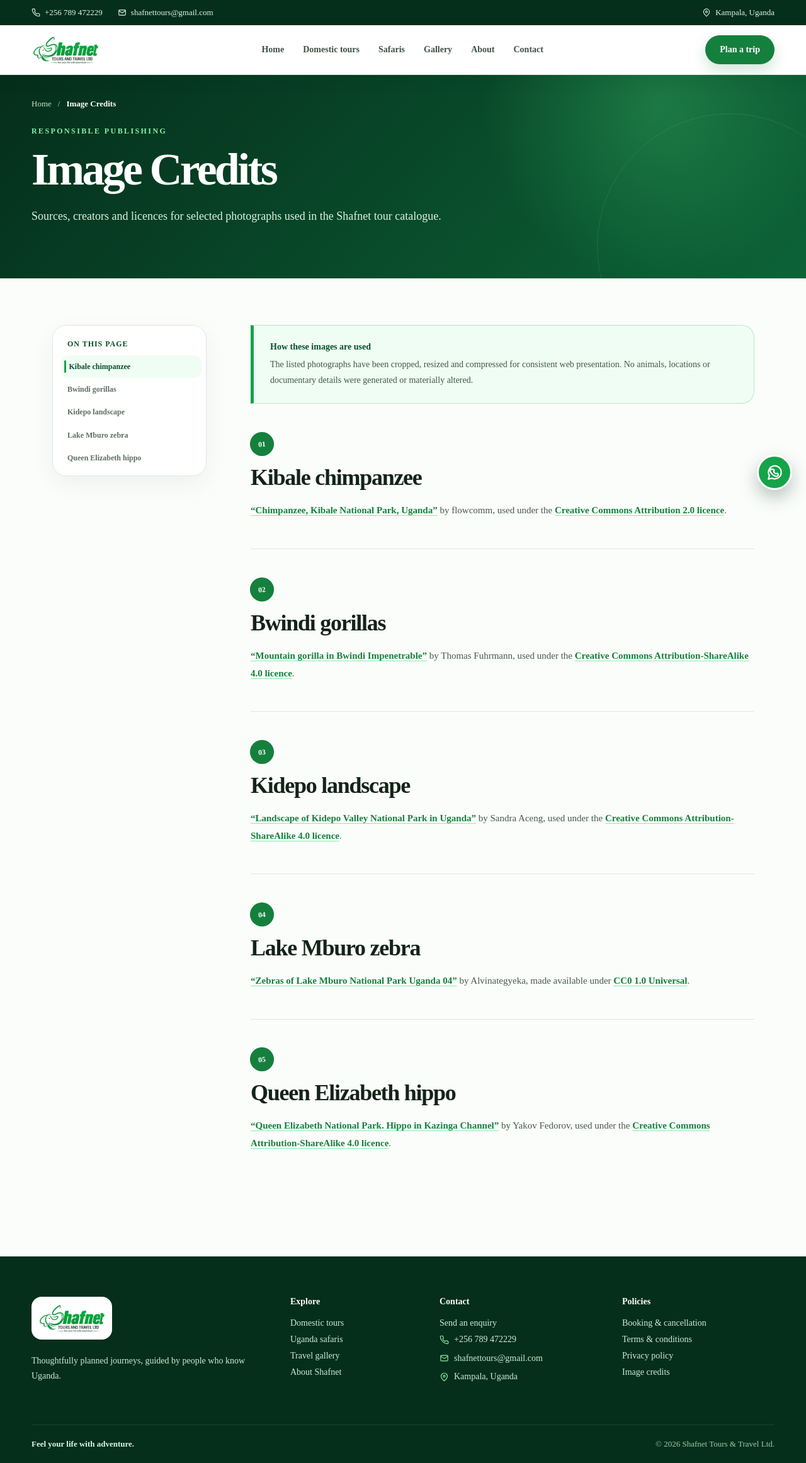
After one commit to carlparl/shafnet-tours, a Django app: page /image-credits/ in a window 1280 px wide. The commit adds this page. Shown: the whole page at 63% size. Run offline with Django 5.2, Linux system fonts and the light colour scheme.

Commit message:
Add verified safari catalogue imagery

```diff
--- a/templates/base.html
+++ b/templates/base.html
@@ -188,6 +188,7 @@
                 <a href="{% url 'booking_policy' %}">Booking & cancellation</a>
                 <a href="{% url 'terms_and_conditions' %}">Terms & conditions</a>
                 <a href="{% url 'privacy_policy' %}">Privacy policy</a>
+                <a href="{% url 'image_credits' %}">Image credits</a>
             </div>
         </div>
         <div class="container footer-bottom">
--- a/templates/tours/_tour_card.html
+++ b/templates/tours/_tour_card.html
@@ -1,8 +1,9 @@
 {% load image_urls %}
+{% tour_image_url tour 800 as tour_image_src %}
 <article class="tour-card group flex h-full flex-col overflow-hidden rounded-3xl bg-white">
     <a href="{% url 'tour_detail' tour.slug %}" class="relative block overflow-hidden" aria-label="View {{ tour.title }}">
-        {% if tour.image %}
-            <img src="{{ tour.image|optimized_image_url:'800' }}" class="image-zoom h-56 w-full object-cover" alt="{{ tour.title }}" loading="lazy" decoding="async">
+        {% if tour_image_src %}
+            <img src="{{ tour_image_src }}" class="image-zoom h-56 w-full object-cover" alt="{{ tour.title }}" loading="lazy" decoding="async">
         {% else %}
             <div class="flex h-56 w-full items-center justify-center bg-gradient-to-br from-green-100 to-emerald-50 text-green-700">
                 <i class="fa-solid fa-mountain-sun text-4xl" aria-hidden="true"></i>
--- /dev/null
+++ b/templates/tours/image_credits.html
@@ -0,0 +1,71 @@
+{% extends "base.html" %}
+
+{% block title %}Image Credits | Shafnet Tours{% endblock %}
+{% block meta_description %}Credits and licence details for selected Uganda safari photographs used by Shafnet Tours & Travel Ltd.{% endblock %}
+{% block og_title %}Image Credits | Shafnet Tours{% endblock %}
+{% block og_description %}Sources, creators and licences for selected photographs used in the Shafnet tour catalogue.{% endblock %}
+
+{% block content %}
+<header class="policy-hero">
+    <div class="container policy-hero-inner">
+        <nav class="breadcrumbs policy-breadcrumbs" aria-label="Breadcrumb">
+            <a href="{% url 'home' %}">Home</a>
+            <span aria-hidden="true">/</span>
+            <span>Image Credits</span>
+        </nav>
+        <p class="eyebrow eyebrow-light">Responsible publishing</p>
+        <h1>Image Credits</h1>
+        <p>Sources, creators and licences for selected photographs used in the Shafnet tour catalogue.</p>
+    </div>
+</header>
+
+<section class="policy-section">
+    <div class="container policy-layout">
+        <aside class="policy-nav" aria-label="Image credits navigation">
+            <strong>On this page</strong>
+            <a href="#kibale">Kibale chimpanzee</a>
+            <a href="#bwindi">Bwindi gorillas</a>
+            <a href="#kidepo">Kidepo landscape</a>
+            <a href="#lake-mburo">Lake Mburo zebra</a>
+            <a href="#hippos">Queen Elizabeth hippo</a>
+        </aside>
+
+        <article class="policy-content">
+            <div class="policy-intro-card">
+                <strong>How these images are used</strong>
+                <p>The listed photographs have been cropped, resized and compressed for consistent web presentation. No animals, locations or documentary details were generated or materially altered.</p>
+            </div>
+
+            <section id="kibale">
+                <span class="policy-number">01</span>
+                <h2>Kibale chimpanzee</h2>
+                <p><a href="https://commons.wikimedia.org/wiki/File:Chimpanzee,_Kibale_National_Park,_Uganda_(52938010099).jpg" target="_blank" rel="noopener noreferrer">“Chimpanzee, Kibale National Park, Uganda”</a> by flowcomm, used under the <a href="https://creativecommons.org/licenses/by/2.0/" target="_blank" rel="noopener noreferrer">Creative Commons Attribution 2.0 licence</a>.</p>
+            </section>
+
+            <section id="bwindi">
+                <span class="policy-number">02</span>
+                <h2>Bwindi gorillas</h2>
+                <p><a href="https://commons.wikimedia.org/wiki/File:Mountain_gorilla_(Gorilla_beringei_beringei)_in_Bwindi_Impenetrable_04.jpg" target="_blank" rel="noopener noreferrer">“Mountain gorilla in Bwindi Impenetrable”</a> by Thomas Fuhrmann, used under the <a href="https://creativecommons.org/licenses/by-sa/4.0/" target="_blank" rel="noopener noreferrer">Creative Commons Attribution-ShareAlike 4.0 licence</a>.</p>
+            </section>
+
+            <section id="kidepo">
+                <span class="policy-number">03</span>
+                <h2>Kidepo landscape</h2>
+                <p><a href="https://commons.wikimedia.org/wiki/File:Landscape_of_Kidepo_Valley_National_Park_in_Uganda.jpg" target="_blank" rel="noopener noreferrer">“Landscape of Kidepo Valley National Park in Uganda”</a> by Sandra Aceng, used under the <a href="https://creativecommons.org/licenses/by-sa/4.0/" target="_blank" rel="noopener noreferrer">Creative Commons Attribution-ShareAlike 4.0 licence</a>.</p>
+            </section>
+
+            <section id="lake-mburo">
+                <span class="policy-number">04</span>
+                <h2>Lake Mburo zebra</h2>
+                <p><a href="https://commons.wikimedia.org/wiki/File:Zebras_of_Lake_Mburo_National_Park_Uganda_04.jpg" target="_blank" rel="noopener noreferrer">“Zebras of Lake Mburo National Park Uganda 04”</a> by Alvinategyeka, made available under <a href="https://creativecommons.org/publicdomain/zero/1.0/" target="_blank" rel="noopener noreferrer">CC0 1.0 Universal</a>.</p>
+            </section>
+
+            <section id="hippos">
+                <span class="policy-number">05</span>
+                <h2>Queen Elizabeth hippo</h2>
+                <p><a href="https://commons.wikimedia.org/wiki/File:Queen_Elizabeth_National_Park._Hippo_in_Kazinga_Channel.jpg" target="_blank" rel="noopener noreferrer">“Queen Elizabeth National Park. Hippo in Kazinga Channel”</a> by Yakov Fedorov, used under the <a href="https://creativecommons.org/licenses/by-sa/4.0/" target="_blank" rel="noopener noreferrer">Creative Commons Attribution-ShareAlike 4.0 licence</a>.</p>
+            </section>
+        </article>
+    </div>
+</section>
+{% endblock %}
--- a/templates/tours/tour_list.html
+++ b/templates/tours/tour_list.html
@@ -86,10 +86,11 @@
 
         <div class="card-grid">
             {% for tour in tours %}
+                {% tour_image_url tour 800 as tour_image_src %}
                 <article class="tour-card">
                     <div class="card-image-wrap">
-                        {% if tour.image %}
-                            <img src="{{ tour.image|optimized_image_url:'800' }}" alt="{{ tour.title }}" loading="lazy" decoding="async">
+                        {% if tour_image_src %}
+                            <img src="{{ tour_image_src }}" alt="{{ tour.title }}" loading="lazy" decoding="async">
                         {% else %}
                             <div class="image-placeholder {% if page_type == 'safari' %}safari-placeholder{% endif %}">
                                 <span>{% if page_type == "domestic" %}Uganda getaway{% else %}Uganda safari{% endif %}</span>
--- a/tours/sitemaps.py
+++ b/tours/sitemaps.py
@@ -15,6 +15,7 @@
         ("booking_policy", "yearly", 0.4),
         ("terms_and_conditions", "yearly", 0.3),
         ("privacy_policy", "yearly", 0.3),
+        ("image_credits", "yearly", 0.2),
     )
 
     def items(self):
--- a/tours/urls.py
+++ b/tours/urls.py
@@ -13,6 +13,7 @@
     path("privacy/", views.privacy_policy, name="privacy_policy"),
     path("terms/", views.terms_and_conditions, name="terms_and_conditions"),
     path("booking-policy/", views.booking_policy, name="booking_policy"),
+    path("image-credits/", views.image_credits, name="image_credits"),
     path("tours/<slug:slug>/", views.tour_detail, name="tour_detail"),
     path(
         "booking/confirmation/",
--- a/tours/views.py
+++ b/tours/views.py
@@ -315,6 +315,10 @@
     return render(request, "tours/booking_policy.html")
 
 
+def image_credits(request):
+    return render(request, "tours/image_credits.html")
+
+
 def tour_detail(request, slug):
     if slug in LEGACY_TOUR_SLUGS:
         return redirect(
```
Also changed, not shown: docs/IMAGE_CREDITS.md (added, +15 -0 lines), templates/tours/home.html (+6 -4 lines), templates/tours/tour_detail.html (+7 -6 lines), tours/templatetags/image_urls.py (+64 -0 lines), tours/tests.py (+76 -1 lines), static/images/tours/bwindi-gorillas.jpg (added), static/images/tours/kibale-chimpanzee.jpg (added), static/images/tours/kidepo-valley.jpg (added), static/images/tours/lake-mburo-zebras.jpg (added), static/images/tours/western-uganda-hippos.jpg (added).
